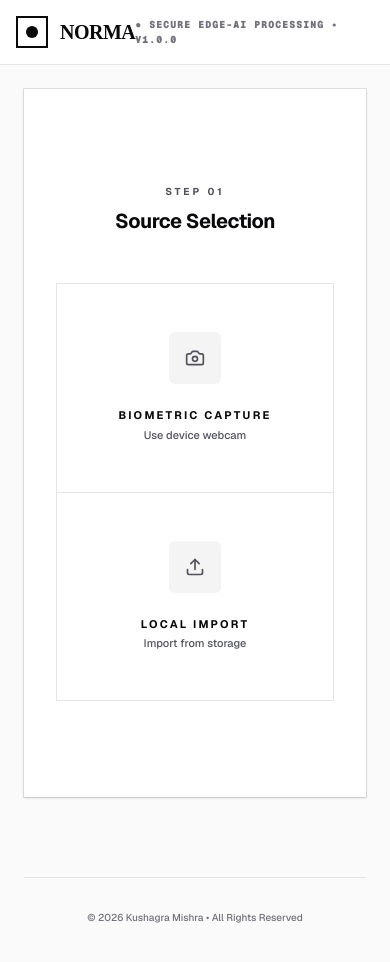
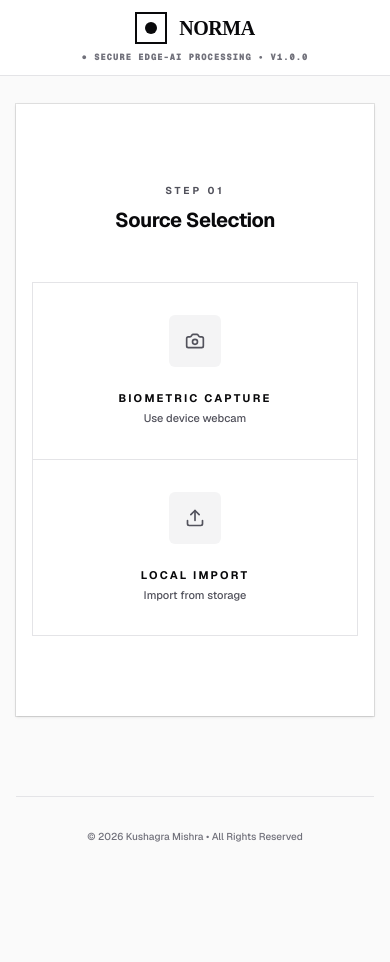
Before and after one commit to kushagra20262027-ai/Norma, a Next.js app: page / in a window 390 px wide. Both pictures are taken after a click on the button "LAUNCH SESSION". Shown: the top 962 px of the page. After the commit the page ends 920 px from the top, so only its background shows below. Built offline with nearby package versions, Linux system fonts and the light colour scheme.

Commit message:
2nd push

```diff
--- a/src/app/page.tsx
+++ b/src/app/page.tsx
@@ -73,13 +73,13 @@ export default function Home() {
   };
 
   return (
-    <div className="min-h-screen bg-zinc-50 flex flex-col items-center justify-center p-6 md:p-12 font-sans">
+    <div className="min-h-screen bg-zinc-50 flex flex-col items-center justify-center p-4 sm:p-6 md:p-12 font-sans">
       <div className="w-full max-w-4xl animate-in fade-in duration-700 slide-in-from-bottom-4">
         {step === 'landing' ? (
           renderStep()
         ) : (
-          <Card className="bg-white border-zinc-200 rounded-none shadow-sm overflow-hidden">
-            <div className="p-8 md:p-12">
+          <Card className="bg-white border-zinc-200 rounded-none shadow-sm overflow-hidden w-full">
+            <div className="p-4 sm:p-8 md:p-12">
                 {renderStep()}
             </div>
           </Card>
--- a/src/components/Header.tsx
+++ b/src/components/Header.tsx
@@ -1,17 +1,17 @@
 export default function Header() {
   return (
     <header className="border-b border-zinc-200 bg-white sticky top-0 z-50">
-      <div className="container mx-auto px-4 h-16 flex items-center justify-between">
+      <div className="container mx-auto px-4 min-h-16 py-3 sm:py-0 flex flex-col sm:flex-row items-center justify-between gap-2">
         <div className="flex items-center gap-3">
-          <div className="w-8 h-8 border-2 border-zinc-950 rounded-none flex items-center justify-center">
+          <div className="w-8 h-8 border-2 border-zinc-950 rounded-none flex items-center justify-center shrink-0">
             <div className="w-3 h-3 bg-zinc-950 rounded-full" />
           </div>
           <h1 className="font-black text-xl tracking-tight text-zinc-950 uppercase leading-none">
             NORMA
           </h1>
         </div>
-        <div className="flex items-center gap-4">
-          <div className="text-[10px] font-mono text-zinc-500 uppercase tracking-widest font-black">
+        <div className="flex items-center text-center">
+          <div className="text-[9px] sm:text-[10px] font-mono text-zinc-500 uppercase tracking-widest font-black leading-tight">
             ● Secure Edge-AI Processing • v1.0.0
           </div>
         </div>
--- a/src/components/steps/StepBGRemoval.tsx
+++ b/src/components/steps/StepBGRemoval.tsx
@@ -72,7 +72,7 @@ export default function StepBGRemoval({ imageUrl, onComplete, onBack }: StepBGRe
 
   if (loading) {
     return (
-      <div className="flex flex-col items-center justify-center space-y-12 py-20 px-8 w-full max-w-md mx-auto">
+      <div className="flex flex-col items-center justify-center space-y-12 py-10 sm:py-20 px-4 sm:px-8 w-full max-w-md mx-auto">
         <div className="space-y-4 w-full text-center">
           <h3 className="text-[10px] font-bold text-zinc-600 uppercase tracking-[0.3em]">
             {progress < 100 ? "Initializing AI Engine..." : "Optimizing Neural Layers..."}
@@ -91,7 +91,7 @@ export default function StepBGRemoval({ imageUrl, onComplete, onBack }: StepBGRe
 
   if (error) {
     return (
-      <div className="flex flex-col items-center justify-center space-y-8 py-20 text-center">
+      <div className="flex flex-col items-center justify-center space-y-8 py-10 sm:py-20 px-4 sm:px-8 text-center">
         <div className="space-y-3">
           <h3 className="text-xs font-bold uppercase tracking-[0.2em] text-zinc-950">Initialization Failed</h3>
           <p className="text-xs text-zinc-600 max-w-xs leading-relaxed font-black">{error}</p>
@@ -141,7 +141,7 @@ export default function StepBGRemoval({ imageUrl, onComplete, onBack }: StepBGRe
           <ArrowLeft className="w-3 h-3 mr-2" />
           Previous
         </Button>
-        <Button onClick={() => previewUrl && onComplete(previewUrl)} className="bg-zinc-950 hover:bg-zinc-800 text-white rounded-none px-12 h-12 text-[10px] uppercase tracking-[0.2em] font-black">
+        <Button onClick={() => previewUrl && onComplete(previewUrl)} className="bg-zinc-950 hover:bg-zinc-800 text-white rounded-none px-6 sm:px-12 h-12 text-[10px] uppercase tracking-[0.2em] font-black">
           Confirm & Edit
         </Button>
       </div>
--- a/src/components/steps/StepCrop.tsx
+++ b/src/components/steps/StepCrop.tsx
@@ -98,7 +98,7 @@ export default function StepCrop({ imageUrl, onComplete, onBack }: StepCropProps
         </div>
       </div>
 
-      <div className="w-full max-w-sm space-y-10 px-4">
+      <div className="w-full max-w-sm space-y-8 sm:space-y-10 px-0 sm:px-4">
         <div className="space-y-4">
             <h4 className="text-left font-black text-zinc-950 uppercase tracking-[0.2em] text-[10px]">Dimensional Standard</h4>
             <div className="relative">
--- a/src/components/steps/StepExport.tsx
+++ b/src/components/steps/StepExport.tsx
@@ -52,13 +52,13 @@ export default function StepExport({ imageUrl, blob, onReset }: StepExportProps)
 
   return (
     <div className="flex flex-col items-center space-y-12 py-6">
-      <div className="flex flex-col md:flex-row gap-12 w-full items-center justify-center">
+      <div className="flex flex-col md:flex-row gap-8 md:gap-12 w-full items-center justify-center">
         <div className="w-full max-w-[260px] aspect-[35/45] bg-white shadow-sm border border-zinc-200 p-1">
           <img src={optimizedUrl} alt="Final Asset" className="w-full h-full object-cover" />
         </div>
 
         <Card className="w-full max-w-sm rounded-none border-zinc-200 shadow-none">
-          <CardContent className="p-8 space-y-10">
+          <CardContent className="p-6 sm:p-8 space-y-8 sm:space-y-10">
             <div className="space-y-6">
                 <div className="flex justify-between items-end border-b border-zinc-200 pb-2">
                     <h4 className="text-[10px] font-black text-zinc-950 uppercase tracking-[0.2em]">NORMA Pipeline</h4>
@@ -103,7 +103,7 @@ export default function StepExport({ imageUrl, blob, onReset }: StepExportProps)
       </div>
 
       <div className="border-t border-zinc-200 pt-12 w-full max-w-xl">
-        <div className="grid grid-cols-2 gap-8 text-left">
+        <div className="grid grid-cols-1 sm:grid-cols-2 gap-6 sm:gap-8 text-center sm:text-left">
             <div className="space-y-1">
                 <h5 className="text-[9px] font-black uppercase tracking-widest text-zinc-950">Biometric Integrity</h5>
                 <p className="text-[11px] text-zinc-600 font-black">JPEG 2000 Compatible Scale</p>
--- a/src/components/steps/StepLanding.tsx
+++ b/src/components/steps/StepLanding.tsx
@@ -27,7 +27,7 @@ export default function StepLanding({ onStart }: StepLandingProps) {
             </p>
         </div>
         <div className="flex flex-col sm:flex-row gap-3 justify-center pt-4">
-          <Button size="lg" onClick={onStart} className="text-xs uppercase tracking-[0.3em] px-12 h-14 bg-zinc-950 hover:bg-zinc-800 text-white rounded-none font-black shadow-xl shadow-zinc-200 transition-all">
+          <Button size="lg" onClick={onStart} className="text-xs uppercase tracking-[0.3em] w-full sm:w-auto px-8 sm:px-12 h-14 bg-zinc-950 hover:bg-zinc-800 text-white rounded-none font-black shadow-xl shadow-zinc-200 transition-all">
             Launch Session
             <ArrowRight className="w-4 h-4 ml-2" />
           </Button>
@@ -47,7 +47,7 @@ export default function StepLanding({ onStart }: StepLandingProps) {
             desc: 'Standardized background removal and biometric cropping running on your device.'
           }
         ].map((feature, i) => (
-          <div key={i} className="p-8 bg-white flex flex-col items-start text-left space-y-4">
+          <div key={i} className="p-6 sm:p-8 bg-white flex flex-col items-start text-left space-y-4">
             <div className="p-2 bg-zinc-50 border border-zinc-100 rounded-sm">
               <feature.icon className="w-4 h-4 text-zinc-950" />
             </div>
--- a/src/components/steps/StepUpload.tsx
+++ b/src/components/steps/StepUpload.tsx
@@ -39,7 +39,7 @@ export default function StepUpload({ onUpload }: StepUploadProps) {
 
         <div className="grid grid-cols-1 sm:grid-cols-2 gap-px bg-zinc-200 border border-zinc-200 w-full max-w-2xl overflow-hidden">
           <button
-            className="p-12 bg-white flex flex-col items-center space-y-6 hover:bg-zinc-50 transition-colors group"
+            className="p-8 sm:p-12 bg-white flex flex-col items-center space-y-6 hover:bg-zinc-50 transition-colors group"
             onClick={() => setMode('camera')}
           >
             <div className="p-4 rounded-sm bg-zinc-100 text-zinc-600 group-hover:bg-zinc-950 group-hover:text-white transition-all">
@@ -52,7 +52,7 @@ export default function StepUpload({ onUpload }: StepUploadProps) {
           </button>
 
           <div
-            className="p-12 bg-white flex flex-col items-center space-y-6 hover:bg-zinc-50 transition-colors group relative cursor-pointer"
+            className="p-8 sm:p-12 bg-white flex flex-col items-center space-y-6 hover:bg-zinc-50 transition-colors group relative cursor-pointer"
           >
             <input
               type="file"
```
